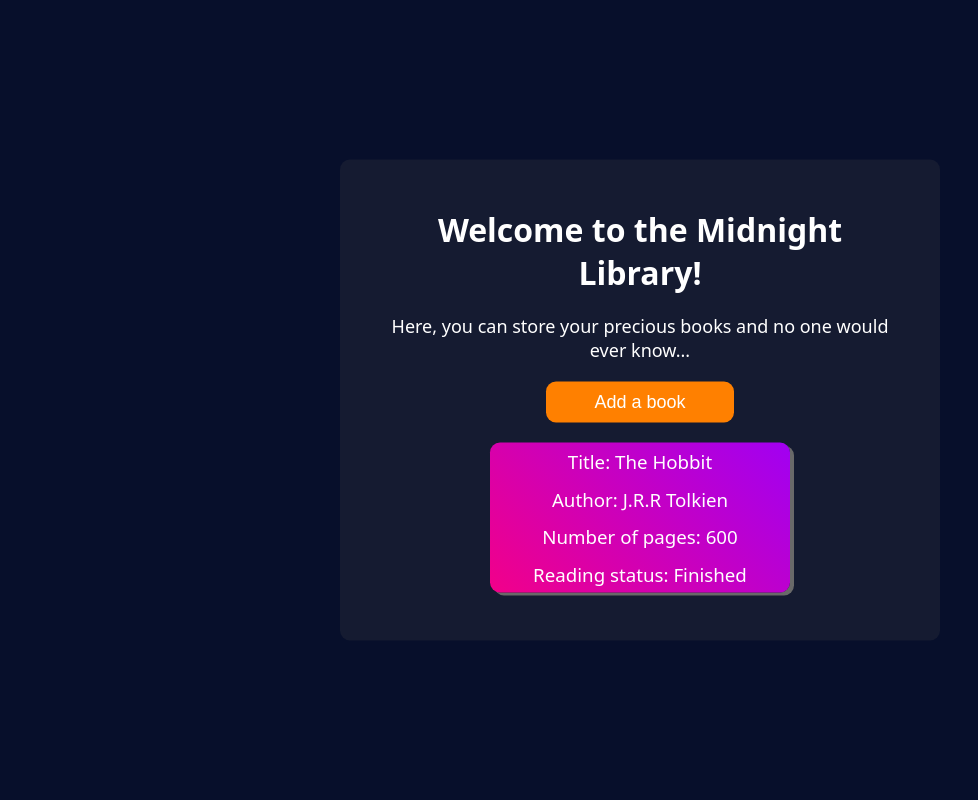
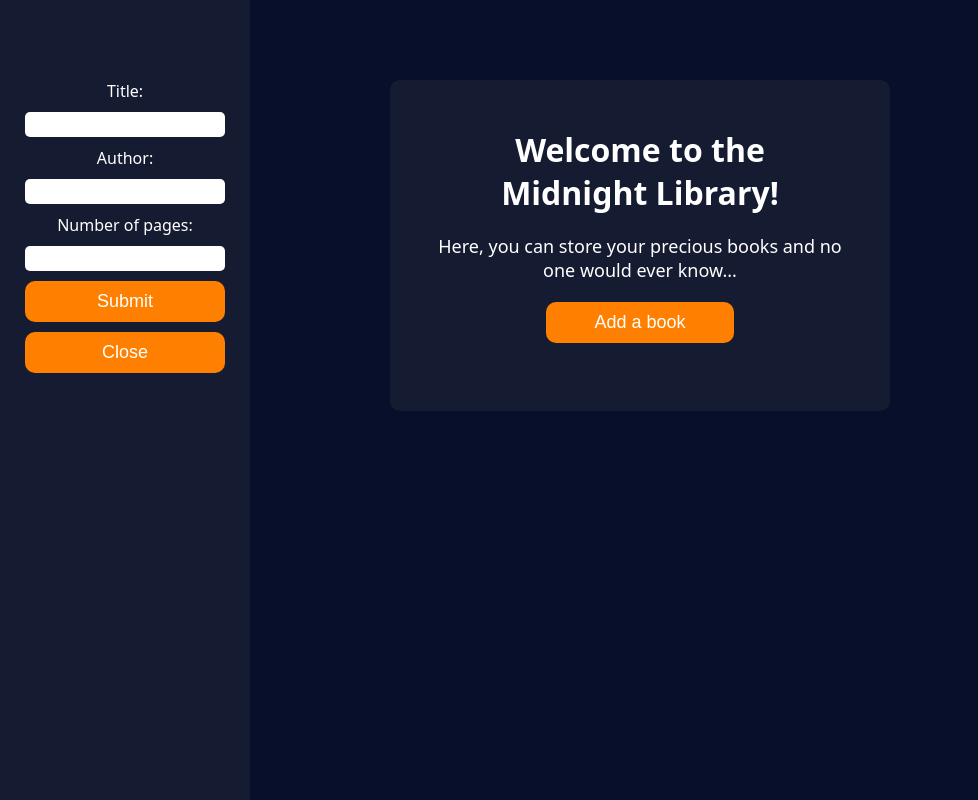
Before and after one commit to jmolinski04/library-project, a plain HTML site: page index.html in a window 1280 px wide. Both pictures are taken after a click on the button "Add a book". Shown: the whole page, without its empty margins (0-978 px from the left). Drawn offline with Linux system fonts and the light colour scheme.

Commit message:
Working sidebar showing on a click of a button

```diff
--- a/index.html
+++ b/index.html
@@ -7,14 +7,54 @@
     <link rel="stylesheet" href="styles.css" />
   </head>
   <body>
-    <section class="main">
-      <h1>Welcome to the Midnight Library!</h1>
-      <p>
-        Here, you can store your precious books and no one would ever know...
-      </p>
-      <button class="btn-add">Add a book</button>
-      <div class="book-list"></div>
+    <!-- <div class="modal">
+      <dialog open>
+        <form method="dialog">
+          <label for="title">Title: </label>
+          <input type="text" id="title" />
+
+          <label for="title">Author: </label>
+          <input type="text" id="author" />
+
+          <label for="pages ">Number of pages: </label>
+          <input type="number" id="pages  " />
+
+          <button type="submit">Add Book</button>
+
+          <button class="close-dialog">Close</button>
+        </form>
+      </dialog>
+    </div> -->
+
+    <section id="sidebar">
+      <form>
+        <label for="title">Title: </label>
+        <input type="text" id="title" />
+
+        <label for="title">Author: </label>
+        <input type="text" id="author" />
+
+        <label for="pages ">Number of pages: </label>
+        <input type="number" id="pages  " />
+
+        <button type="submit" class="add-btn">Submit</button>
+        <button class="close-dialog">Close</button>
+      </form>
     </section>
+
+    <div class="wrapper">
+      <section id="main">
+        <div class="welcome-div">
+          <h1>Welcome to the Midnight Library!</h1>
+          <p>
+            Here, you can store your precious books and no one would ever
+            know...
+          </p>
+          <button class="dialog-toggle">Add a book</button>
+          <div class="book-list"></div>
+        </div>
+      </section>
+    </div>
 
     <script src="script.js"></script>
   </body>
--- a/script.js
+++ b/script.js
@@ -1,4 +1,7 @@
-const addBookBtn = document.querySelector(".btn-add");
+const toggleDialog = document.querySelector(".dialog-toggle");
+const sidebar = document.querySelector("#sidebar");
+const closeBtn = document.querySelector(".close-dialog");
+const addBookBtn = document.querySelector(".add-btn ");
 
 function Book(title, author, pages, read) {
   this.title = title;
@@ -7,29 +10,38 @@ function Book(title, author, pages, read) {
   this.read = read;
 }
 
-const book1 = new Book("The Hobbit", "J.R.R Tolkien", 600, "Finished");
-const book2 = new Book(
-  "Lord Of The Rings",
-  "J.R.R Tolkien",
-  1200,
-  "Not read yet"
-);
+toggleDialog.addEventListener("click", () => {
+  sidebar.style.width = "250px";
+});
 
-const library = [book1];
+closeBtn.addEventListener("click", (e) => {
+  e.preventDefault();
+  sidebar.style.width = "0";
+});
 
-addBookBtn.addEventListener("click", () => {
-  const bookList = document.querySelector(".book-list");
-  library.forEach((book) => {
-    const { title, author, pages, read } = book;
-    // const cardDiv = document.createElement("<div>");
-    // cardDiv.classList.add("card");
-    // bookList.appendChild(cardDiv);
+// const book1 = new Book("The Hobbit", "J.R.R Tolkien", 600, "Finished");
+// const book2 = new Book(
+//   "Lord Of The Rings",
+//   "J.R.R Tolkien",
+//   1200,
+//   "Not read yet"
+// );
 
-    bookList.innerHTML += `<div class="card">
-             <h3>Title: ${title}</h3>
-             <h3>Author: ${author}</h3>
-             <h3>Number of pages: ${pages}</h3>
-             <h3>Reading status: ${read}</h3>
-        </div>`;
-  });
-});
+// const library = [book1];
+
+// addBookBtn.addEventListener("click", () => {
+//   const bookList = document.querySelector(".book-list");
+//   library.forEach((book) => {
+//     const { title, author, pages, read } = book;
+//     // const cardDiv = document.createElement("<div>");
+//     // cardDiv.classList.add("card");
+//     // bookList.appendChild(cardDiv);
+
+//     bookList.innerHTML += `<div class="card">
+//              <h3>Title: ${title}</h3>
+//              <h3>Author: ${author}</h3>
+//              <h3>Number of pages: ${pages}</h3>
+//              <h3>Reading status: ${read}</h3>
+//         </div>`;
+//   });
+// });
--- a/styles.css
+++ b/styles.css
@@ -24,7 +24,7 @@ h1 {
   font-size: 2rem;
 }
 
-button {
+.dialog-toggle {
   padding: 0.625rem 3rem;
   background-color: var(--btn-clr);
   font-size: 1.125rem;
@@ -34,22 +34,27 @@ button {
   color: var(--main-txt-clr);
 }
 
-button:hover {
+.dialog-toggle:hover {
   background-color: var(--btn-hvr-clr);
   cursor: pointer;
 }
 
-.main {
-  position: absolute;
-  top: 50%;
-  left: 50%;
-  transform: translate(-50%, -50%);
-  max-width: 600px;
+#main {
+  max-width: 500px;
   background-color: var(--bg-sec-clr);
   color: var(--main-txt-clr);
   padding: 3rem;
   text-align: center;
   border-radius: 0.625rem;
+}
+
+.wrapper {
+  display: flex;
+  justify-content: center;
+  margin-top: 5rem;
+}
+
+.welcome-div {
   display: flex;
   flex-direction: column;
   align-items: center;
@@ -84,3 +89,57 @@ p {
   flex-direction: column;
   gap: 20px;
 }
+
+#sidebar {
+  color: var(--main-txt-clr);
+  height: 100%;
+  width: 0;
+  position: fixed;
+  z-index: 1;
+  top: 0;
+  left: 0;
+  overflow-x: hidden;
+  transition: 0.5s;
+  background-color: var(--bg-sec-clr);
+
+  padding-top: 5rem;
+}
+
+form {
+  display: flex;
+  flex-direction: column;
+  justify-content: center;
+  align-items: center;
+  gap: 10px;
+}
+
+input {
+  padding-block: 5px;
+  border-radius: 5px;
+  width: 80%;
+  border: none;
+}
+
+input:focus {
+  outline: 1px solid var(--btn-clr);
+}
+
+form button {
+  width: 80%;
+  background-color: var(--btn-clr);
+  border: none;
+  border-radius: 10px;
+  color: var(--main-txt-clr);
+  padding-block: 0.625rem;
+  font-weight: 500;
+  font-size: 1.125rem;
+}
+
+form button:hover {
+  background-color: var(--btn-hvr-clr);
+  cursor: pointer;
+}
+
+form button:focus {
+  outline: none;
+}
```
